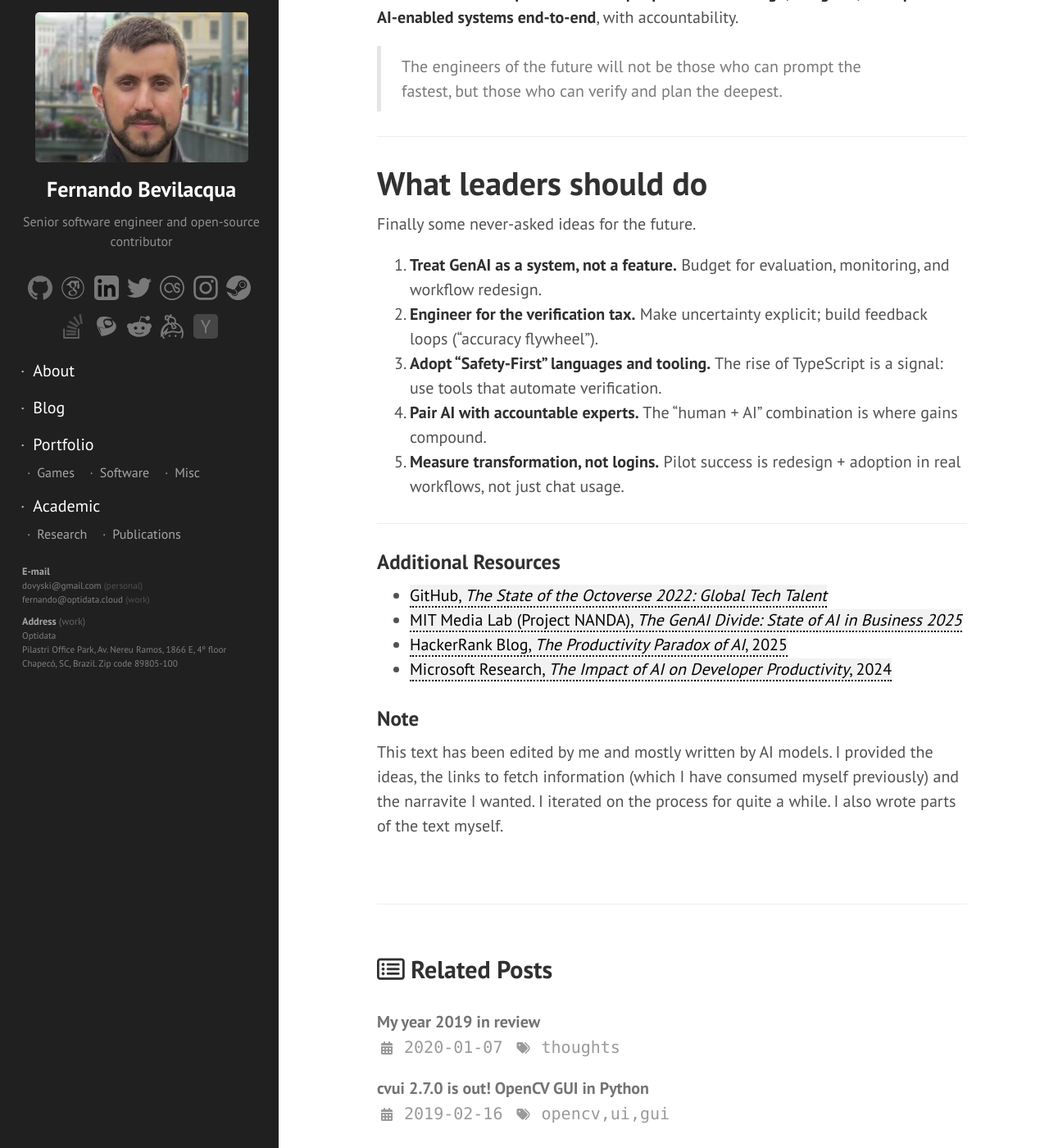
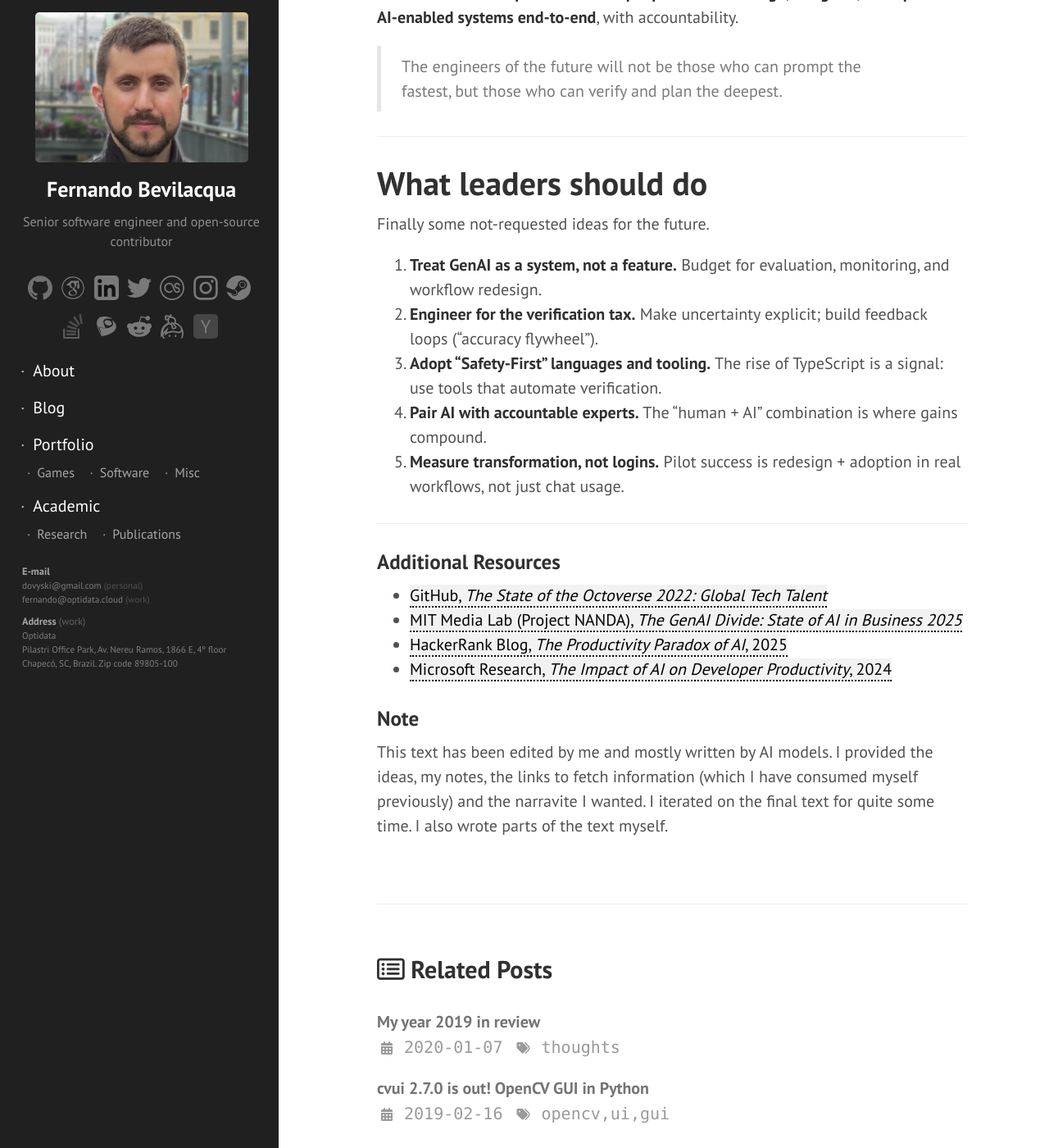
Before and after one commit to Dovyski/dovyski.github.io, a Jekyll site: the page built from _posts/2025-01-11-past-the-event-horizon-why-ai-replacing-developers-is-the-wrong-frame.md, in a window 1280 px wide and 1400 px high, scrolled down 8123 px. Shown: the whole window at 82% size. Built offline with Jekyll 4.4.1, drawn with Linux system fonts in a browser that asks for light colours; nearby versions of some CDN libraries; some of the changed text lies outside the part shown.

Commit message:
tweak: more adjustments

```diff
--- a/_posts/2025-01-11-past-the-event-horizon-why-ai-replacing-developers-is-the-wrong-frame.md
+++ b/_posts/2025-01-11-past-the-event-horizon-why-ai-replacing-developers-is-the-wrong-frame.md
@@ -173,7 +173,7 @@ It becomes **more dependent on the people who can design, integrate, and operate
 
 # What leaders should do
 
-Finally some never-asked ideas for the future.
+Finally some not-requested ideas for the future.
 
 1. **Treat GenAI as a system, not a feature.** Budget for evaluation, monitoring, and workflow redesign.
 2. **Engineer for the verification tax.** Make uncertainty explicit; build feedback loops ("accuracy flywheel").
@@ -192,4 +192,4 @@ Finally some never-asked ideas for the future.
 
 ### Note
 
-This text has been edited by me and mostly written by AI models. I provided the ideas, the links to fetch information (which I have consumed myself previously) and the narravite I wanted. I iterated on the process for quite a while. I also wrote parts of the text myself.
+This text has been edited by me and mostly written by AI models. I provided the ideas, my notes, the links to fetch information (which I have consumed myself previously) and the narravite I wanted. I iterated on the final text for quite some time. I also wrote parts of the text myself.
```
Also changed, not shown: other parts of _posts/2025-01-11-past-the-event-horizon-why-ai-replacing-developers-is-the-wrong-frame.md (+1 -1 lines).
